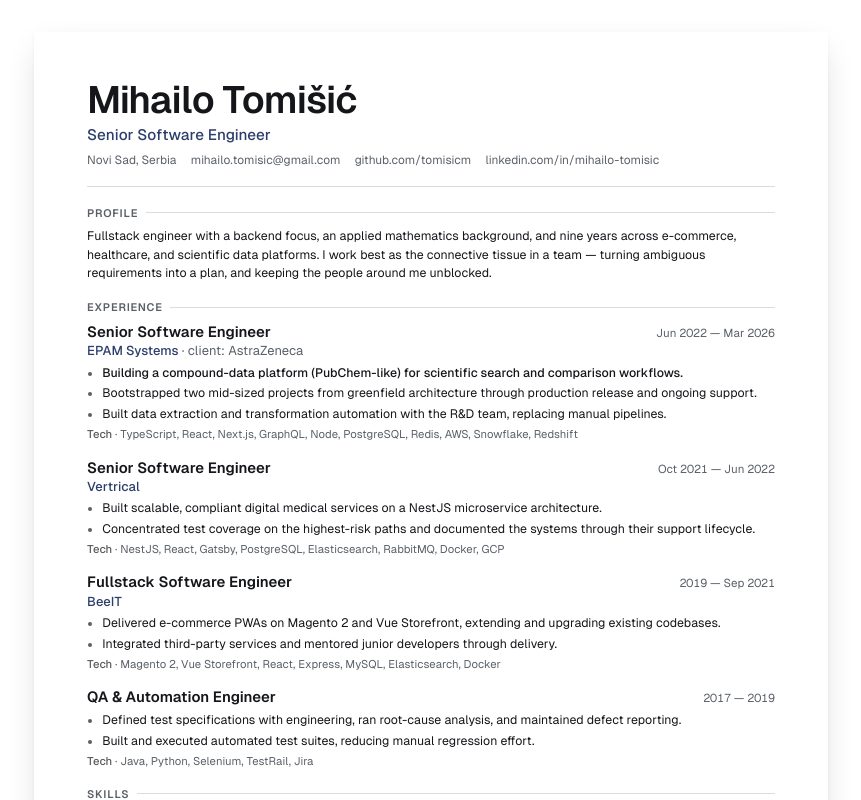
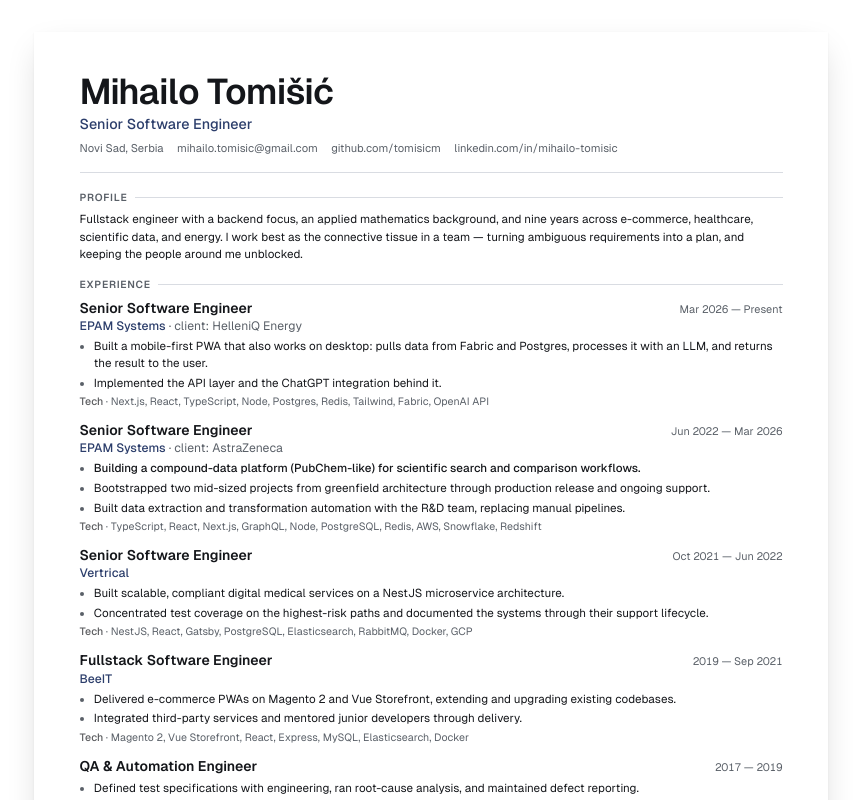
Before and after one commit to tomisicm/cv, a Next.js app: page /print in a window 1280 px wide. Shown: the top 800 px of the page, without its empty margins (209-1070 px from the left). Built offline with nearby package versions, Linux system fonts and the light colour scheme.

Commit message:
content: add the current EPAM / HelleniQ Energy engagement
- newest role first, contract ongoing
- print density retuned (14.3px, 11/12mm margins) so five roles still
  fit on one A4 page: 1 page, 98% fill
- summary now includes energy

```diff
--- a/src/app/globals.css
+++ b/src/app/globals.css
@@ -37,10 +37,10 @@ html {
   box-sizing: border-box;
   width: 210mm;
   height: 297mm;
-  padding: 13mm 14mm;
+  padding: 11mm 12mm;
   background: #fff;
   color: var(--color-ink);
-  font-size: 15.2px;
+  font-size: 14.3px;
   overflow: hidden;
 }
 
--- a/src/components/cv/PrintResume.tsx
+++ b/src/components/cv/PrintResume.tsx
@@ -14,7 +14,7 @@ import { Section } from './Section'
 
 function ExperienceEntry({ entry }: { entry: Cv['experience'][number] }) {
   return (
-    <article className="mb-[0.95em] break-inside-avoid last:mb-0">
+    <article className="mb-[0.85em] break-inside-avoid last:mb-0">
       <div className="flex items-baseline justify-between gap-[1em]">
         <h3 className="text-[0.98em] leading-snug font-semibold">{entry.role}</h3>
         <span className="shrink-0 text-[0.76em] whitespace-nowrap text-muted tabular-nums">
@@ -37,7 +37,7 @@ function ExperienceEntry({ entry }: { entry: Cv['experience'][number] }) {
         </p>
       )}
 
-      <ul className="mt-[0.3em] flex list-disc flex-col gap-[0.2em] pl-[1em] marker:text-muted">
+      <ul className="mt-[0.25em] flex list-disc flex-col gap-[0.2em] pl-[1em] marker:text-muted">
         {entry.bullets.map((bullet) => (
           <li
             key={bullet.text}
@@ -52,7 +52,7 @@ function ExperienceEntry({ entry }: { entry: Cv['experience'][number] }) {
         ))}
       </ul>
 
-      <p className="mt-[0.28em] text-[0.74em] leading-[1.4] text-muted">
+      <p className="mt-[0.24em] text-[0.74em] leading-[1.4] text-muted">
         <span className="font-medium text-ink/70">Tech</span> · {entry.tech.join(', ')}
       </p>
     </article>
@@ -91,7 +91,7 @@ export function PrintResume({ cv }: { cv: Cv }) {
 
       <hr className="mt-[1.1em] border-0 border-t border-rule" />
 
-      <div className="mt-[1.15em] flex flex-1 flex-col gap-[1.05em]">
+      <div className="mt-[1.15em] flex flex-1 flex-col gap-[0.95em]">
         <Section title="Profile">
           <p className="text-[0.81em] leading-[1.5] text-ink">{cv.summary}</p>
         </Section>
--- a/src/content/cv.ts
+++ b/src/content/cv.ts
@@ -76,12 +76,38 @@ export const cv: Cv = {
 
   summary:
     'Fullstack engineer with a backend focus, an applied mathematics ' +
-    'background, and nine years across e-commerce, healthcare, and scientific ' +
-    'data platforms. I work best as the connective tissue in a team — turning ' +
+    'background, and nine years across e-commerce, healthcare, scientific data, ' +
+    'and energy. I work best as the connective tissue in a team — turning ' +
     'ambiguous requirements into a plan, and keeping the people around me ' +
     'unblocked.',
 
   experience: [
+    {
+      role: 'Senior Software Engineer',
+      company: 'EPAM Systems',
+      client: 'HelleniQ Energy',
+      start: 'Mar 2026',
+      end: 'Present',
+      bullets: [
+        {
+          text: 'Built a mobile-first PWA that also works on desktop: pulls data from Fabric and Postgres, processes it with an LLM, and returns the result to the user.',
+        },
+        {
+          text: 'Implemented the API layer and the ChatGPT integration behind it.',
+        },
+      ],
+      tech: [
+        'Next.js',
+        'React',
+        'TypeScript',
+        'Node',
+        'Postgres',
+        'Redis',
+        'Tailwind',
+        'Fabric',
+        'OpenAI API',
+      ],
+    },
     {
       role: 'Senior Software Engineer',
       company: 'EPAM Systems',
```
